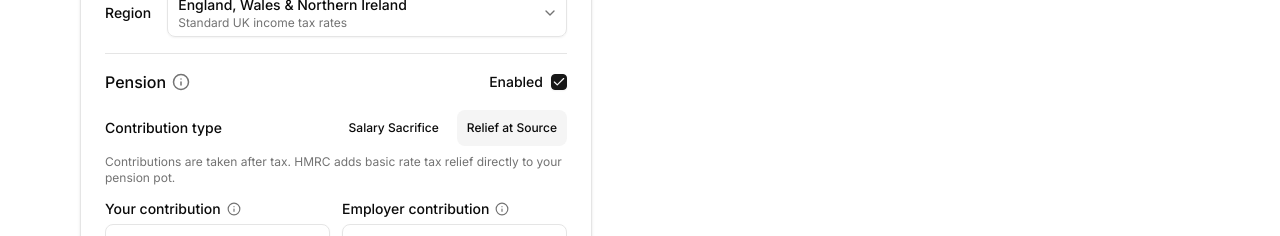
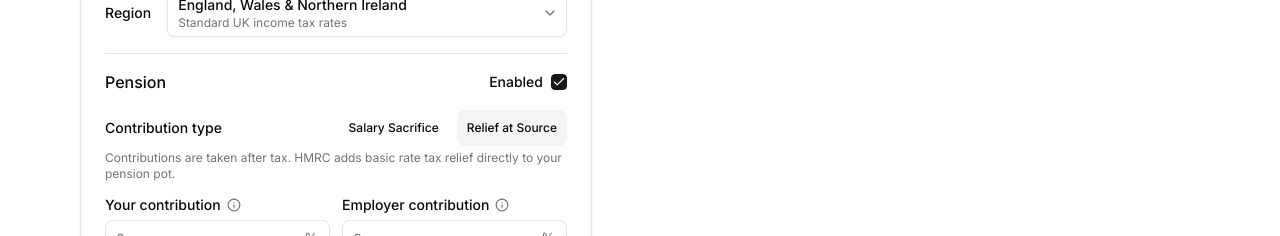
Before and after one commit to fnabir/uk-salary-calculator, a Next.js app: page / in a window 1280 px wide. Both pictures are taken after a click on the label "Opted out". Shown: the part 349-585 px from the top of the page. Built offline with nearby package versions, Linux system fonts and the light colour scheme.

Commit message:
Remove tooltip option for pension
Remove tooltip option for pension as the type specific description shown below the type selection

```diff
--- a/src/components/calculator/inputs/PensionInputs.tsx
+++ b/src/components/calculator/inputs/PensionInputs.tsx
@@ -121,29 +121,7 @@ export function PensionInputs({
     >
       {/* Header with checkbox */}
       <div className="flex items-center justify-between">
-        <div className="flex items-center gap-1.5">
-          <Label className="text-base font-medium">Pension</Label>
-          <TooltipProvider>
-            <Tooltip>
-              <TooltipTrigger asChild>
-                <button
-                  type="button"
-                  aria-label="About pension contributions"
-                  className="text-muted-foreground hover:text-foreground transition-colors duration-200"
-                >
-                  <Info className="size-4.5" />
-                </button>
-              </TooltipTrigger>
-              <TooltipContent side="right" className="max-w-xs p-3">
-                <p className="text-xs">
-                  Contributions are calculated on qualifying earnings between
-                  £6,240 and £50,270. The minimum is 5% employee and 3% employer
-                  under auto-enrolment rules.
-                </p>
-              </TooltipContent>
-            </Tooltip>
-          </TooltipProvider>
-        </div>
+        <Label className="text-base font-medium">Pension</Label>
 
         <div className="flex items-center gap-2">
           <Label htmlFor="pension-enabled" className="text-sm cursor-pointer">
@@ -168,7 +146,7 @@ export function PensionInputs({
             transition={transitions.smooth}
           >
             {/* Pension type toggle */}
-            <div className="flex flex-col gap-2">
+            <div className="flex flex-col gap-1">
               <div className="w-full flex items-center justify-between gap-2">
                 <Label className="text-sm">Contribution type</Label>
                 <ToggleGroup
```
